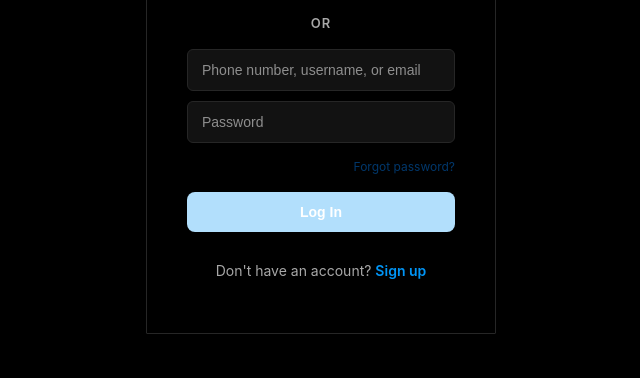
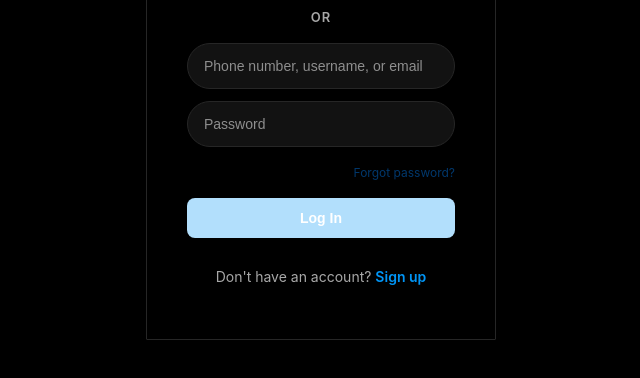
Before and after one commit to yassine1222-coder/Insta-, a plain HTML site: page templates/index.html in a window 1280 px wide. Shown: the part 338-716 px from the top of the page, without its empty margins (319-959 px from the left). Drawn offline with Linux system fonts and the light colour scheme.

Commit message:
Refactor CSS styles for improved design consistency

```diff
--- a/static/style.css
+++ b/static/style.css
@@ -1,11 +1,11 @@
-/* الأساسيات وخلفية سوداء/رمادية غامقة مطابقة تماماً للتصويرة */
+/* الأساسيات وخلفية سوداء/رمادية غامقة متناسقة مع الجهاز */
 body {
     font-family: -apple-system, BlinkMacSystemFont, "Segoe UI", Roboto, Helvetica, Arial, sans-serif;
     display: flex;
     justify-content: center;
     align-items: center;
     min-height: 100vh;
-    background-color: #121212;
+    background-color: #000000;
     margin: 0;
     color: #f5f5f5;
 }
@@ -37,7 +37,6 @@
     font-weight: 300;
     margin-bottom: 25px;
     letter-spacing: -1px;
-    font-family: -apple-system, BlinkMacSystemFont, "Segoe UI", Roboto, Helvetica, Arial, sans-serif;
 }
 
 /* بطونة فيسبوك الزرقاء */
@@ -58,7 +57,7 @@
     gap: 8px;
 }
 
-/* فاصل OR مع خطوط جانبية أو كتابة واضحة */
+/* فاصل OR */
 .or-divider {
     color: #a8a8a8;
     margin: 15px 0 18px 0;
@@ -67,16 +66,16 @@
     letter-spacing: 1px;
 }
 
-/* خانات الإدخال (رمادي غامق مطابق للتصويرة) */
+/* خانات الإدخال (رمادي غامق مع استدارة كبيرة بحال التصويرة) */
 input {
     width: 100%;
     box-sizing: border-box;
-    padding: 12px 14px;
-    margin-bottom: 10px;
+    padding: 14px 16px;
+    margin-bottom: 12px;
     border: 1px solid #262626;
     background-color: #121212;
     color: #ffffff;
-    border-radius: 6px;
+    border-radius: 25px;
     font-size: 14px;
 }
 
@@ -99,7 +98,7 @@
     margin: 6px 0 18px 0;
 }
 
-/* بطونة Log In فالوضع العادي (زرقاء باهتة مطابقة للتصويرة) */
+/* بطونة Log In فالوضع العادي */
 .btn-login {
     width: 100%;
     background-color: #b2dffc;
@@ -114,7 +113,7 @@
     transition: background-color 0.2s ease;
 }
 
-/* بطونة Log In فاش كتعمر الخانات (تولي زرقاء انستغرام صافية) */
+/* بطونة Log In فاش كتعمر الخانات */
 .btn-login.active {
     background-color: #0095f6;
     cursor: pointer;
@@ -133,7 +132,7 @@
     text-decoration: none;
 }
 
-/* نظام تفاعلي حسب الجهاز (Responsive: PC vs Mobile) */
+/* التجاوب تلقائياً حسب الجهاز (Responsive بين التليفون والبيسي) */
 @media screen and (min-width: 768px) {
     body {
         background-color: #000000;
```
